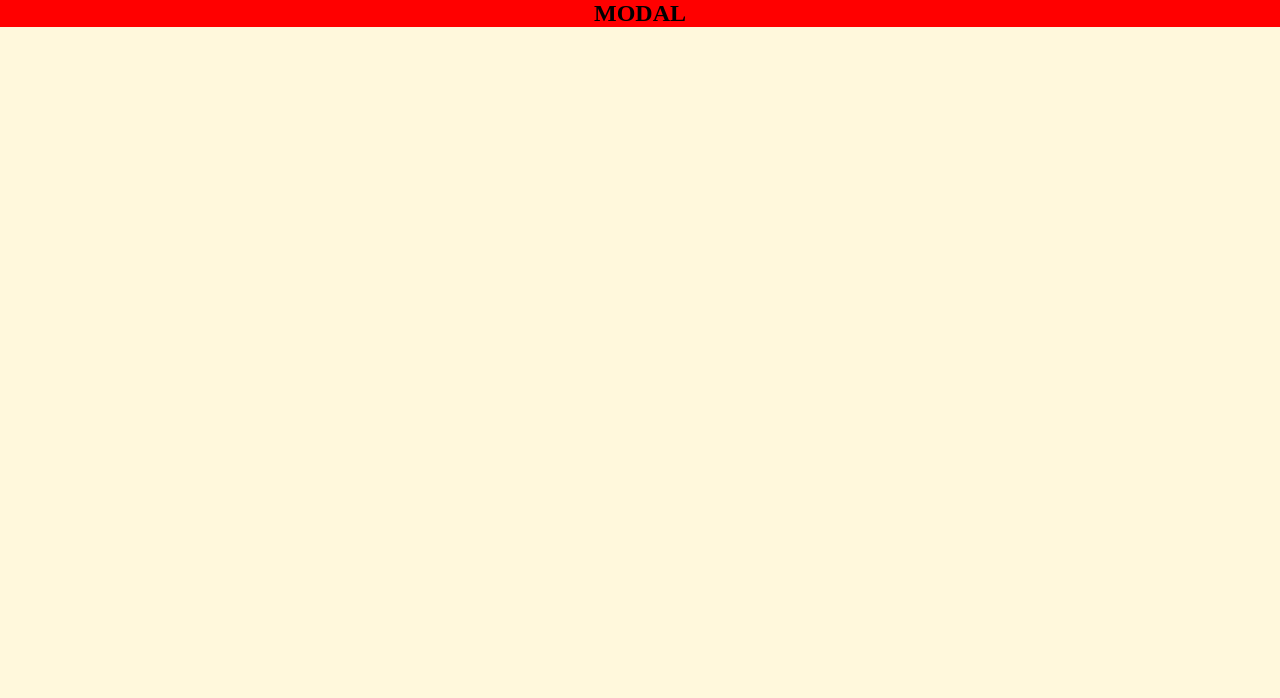
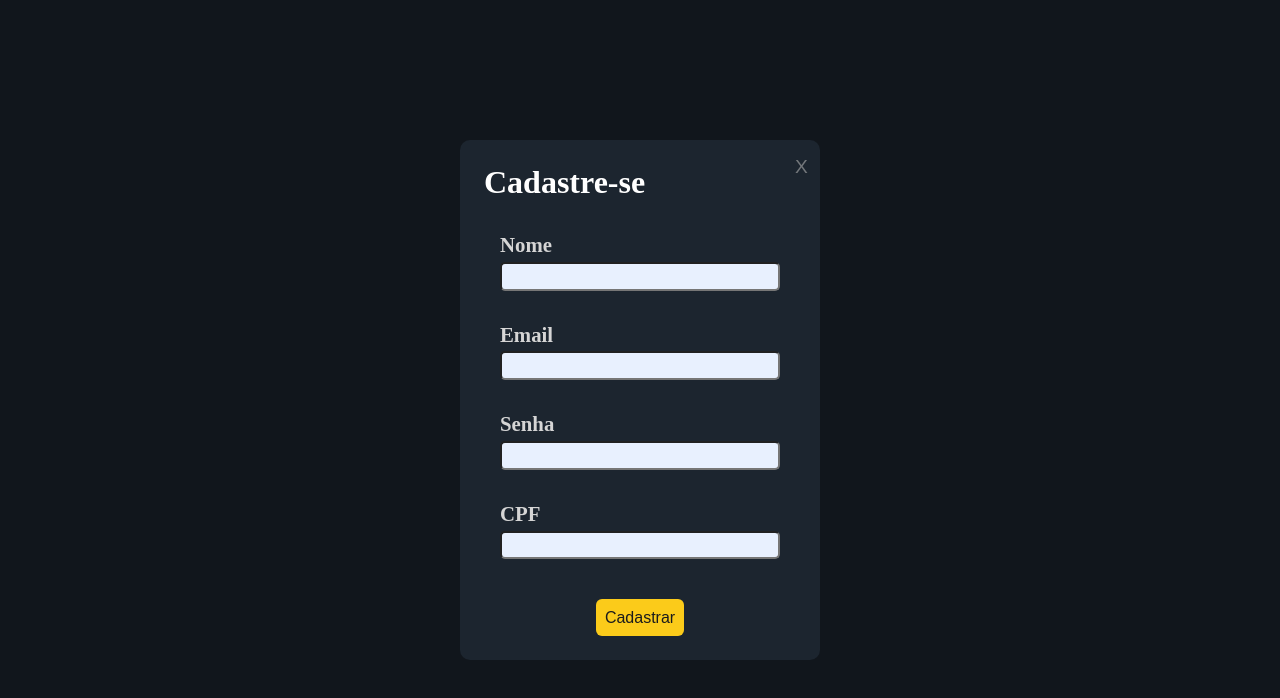
Before and after one commit to jjribeiro1/movies-spa, a React (Vite) app: page / in a window 1280 px wide. Both pictures are taken after a click on the button "Registre-se". Shown: the top 698 px of the page. Built offline with nearby package versions, Linux system fonts and the light colour scheme.

Commit message:
feat: add modal register user form

```diff
--- /dev/null
+++ b/src/components/register-user/index.tsx
@@ -0,0 +1,35 @@
+import { FormControls, FormHeader, FormTitle, RegisterForm, SubmitButton } from './style';
+import * as Dialog from '@radix-ui/react-dialog';
+
+export function RegisterUserForm() {
+  return (
+    <RegisterForm>
+      <FormHeader>
+        <FormTitle>Cadastre-se</FormTitle>
+        <Dialog.Close>X</Dialog.Close>
+      </FormHeader>
+
+      <FormControls>
+        <label htmlFor="name">Nome</label>
+        <input type="text" name="name" id="name" required />
+      </FormControls>
+
+      <FormControls>
+        <label htmlFor="email">Email</label>
+        <input type="email" name="email" id="email" required />
+      </FormControls>
+
+      <FormControls>
+        <label htmlFor="password">Senha</label>
+        <input type="text" name="password" id="password" required />
+      </FormControls>
+
+      <FormControls>
+        <label htmlFor="name">CPF</label>
+        <input type="number" name="cpf" id="cpf" required />
+      </FormControls>
+
+      <SubmitButton>Cadastrar</SubmitButton>
+    </RegisterForm>
+  );
+};
--- /dev/null
+++ b/src/components/register-user/style.ts
@@ -0,0 +1,92 @@
+import styled, { css } from 'styled-components';
+
+export const RegisterForm = styled.form`
+  ${({ theme }) => css`
+    display: flex;
+    flex-direction: column;
+    padding: 1.5rem;
+    width: 360px;
+    height: 520px;
+    border-radius: 10px;
+    background-color: ${theme.colors.lightBg3};
+    position: relative;
+  `}
+`;
+
+export const FormHeader = styled.div`
+  ${({ theme }) => css`
+    display: flex;
+    justify-content: space-between;
+    margin-bottom: 1rem;
+
+    button {
+      position: absolute;
+      top: 15px;
+      right: 5px;
+      width: 1.7rem;
+      height: 1.5rem;
+      border-radius: 5px;
+      background-color: inherit;
+      border-style: none;
+      color: ${theme.colors.textTwo};
+      font-size: 1.2rem;
+
+      :hover {
+        cursor: pointer;
+      }
+    }
+  `}
+`;
+
+export const FormTitle = styled.h2`
+  ${({ theme }) => css`
+    font-weight: 600;
+    font-size: 2rem;
+    color: ${theme.colors.textOne};
+  `}
+`;
+
+export const FormControls = styled.div`
+  ${({ theme }) => css`
+    display: flex;
+    flex-direction: column;
+    gap: 0.3rem;
+    margin: 1rem 1rem;
+
+    label {
+      font-size: 1.3rem;
+      font-weight: 600;
+      color: ${theme.colors.textFour};
+    }
+
+    input {
+      padding: 0.6rem;
+      height: 1.8rem;
+      font-size: 1.2rem;
+      border-radius: 5px;
+      background-color: ${theme.colors.inputBg};
+    }
+  `}
+`;
+
+export const SubmitButton = styled.button`
+  ${({ theme }) => css`
+    display: flex;
+    justify-content: center;
+    align-items: center;
+    align-self: center;
+    padding: 0.3rem;
+    margin-top: 1.5rem;
+    width: 5.5rem;
+    height: 2.5rem;
+    border-radius: 6px;
+    font-size: 1rem;
+    font-weight: 400;
+    color: ${theme.colors.textThree};
+    background-color: ${theme.colors.btnOne};
+    border-style: none;
+    :hover {
+      cursor: pointer;
+    }
+  `}
+`;
--- a/src/pages/Login/index.tsx
+++ b/src/pages/Login/index.tsx
@@ -10,8 +10,9 @@ import {
   DialogContent,
 } from './style';
 import * as Dialog from '@radix-ui/react-dialog';
+import { RegisterUserForm } from '../../components/register-user';
 
-export const Login = () => {
+export function Login() {
   return (
     <LoginSection>
       <Dialog.Root>
@@ -34,14 +35,12 @@ export const Login = () => {
           </Register>
         </LoginForm>
 
-        <Dialog.Portal>
-          <DialogOverlay>
-            <DialogContent>
-              <h2>MODAL</h2>
-            </DialogContent>
-          </DialogOverlay>
-        </Dialog.Portal>
+        <DialogOverlay>
+          <DialogContent>
+            <RegisterUserForm />
+          </DialogContent>
+        </DialogOverlay>
       </Dialog.Root>
     </LoginSection>
   );
-};
+}
--- a/src/pages/Login/style.ts
+++ b/src/pages/Login/style.ts
@@ -51,6 +51,7 @@ export const FormControls = styled.div`
       padding: 0.6rem;
       height: 1.8rem;
       font-size: 1.2rem;
+      border-radius: 5px;
       background-color: ${theme.colors.inputBg};
     }
   `}
@@ -71,6 +72,7 @@ export const SubmitButton = styled.button`
     font-weight: 400;
     color: ${theme.colors.textThree};
     background-color: ${theme.colors.btnOne};
+    border-style: none;
     :hover {
       cursor: pointer;
     }
@@ -98,14 +100,19 @@ export const DialogTrigger = styled(Dialog.Trigger)`
 `;
 
 export const DialogOverlay = styled(Dialog.Overlay)`
-  inset: 0;
-  position: absolute;
-  background-color: cornsilk;
-  width: 100%;
-  height: 100%;
+  ${({ theme }) => css`
+    inset: 0;
+    position: absolute;
+    background-color: ${theme.colors.lightBg};
+    width: 100%;
+    height: 100%;
+  `}
 `;
 
 export const DialogContent = styled(Dialog.Content)`
-  background-color: red;
-  text-align: center;
+  display: flex;
+  flex-direction: column;
+  justify-content: center;
+  align-items: center;
+  height: 100%;
 `;
```
